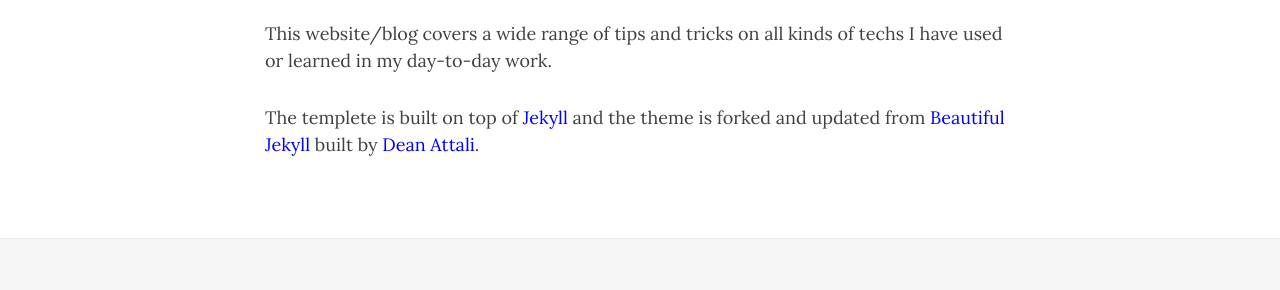
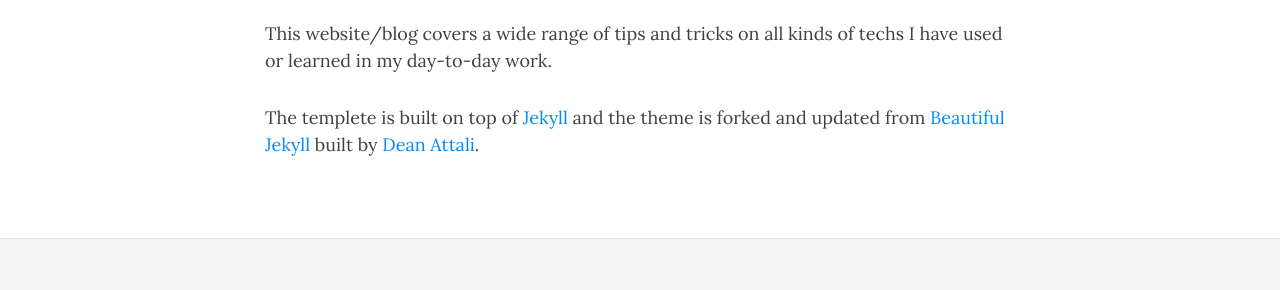
Before and after one commit to stonefl/stonefl.github.io, a Jekyll site: the page built from about.md, in a window 1280 px wide and 1227 px high. Shown: the part 755-1045 px from the top of the window. Built offline with Jekyll 4.4.1, drawn with Linux system fonts in a browser that asks for light colours; nearby versions of some CDN libraries.

Commit message:
Update main.css

```diff
--- a/css/main.css
+++ b/css/main.css
@@ -15,7 +15,7 @@ p {
 }
 p a {
   /* text-decoration: underline */
-  color: blue;
+  color: #008AFF;
 }
 h1,h2,h3,h4,h5,h6 {
   font-family: 'Open Sans', 'Helvetica Neue', Helvetica, Arial, sans-serif;
```
